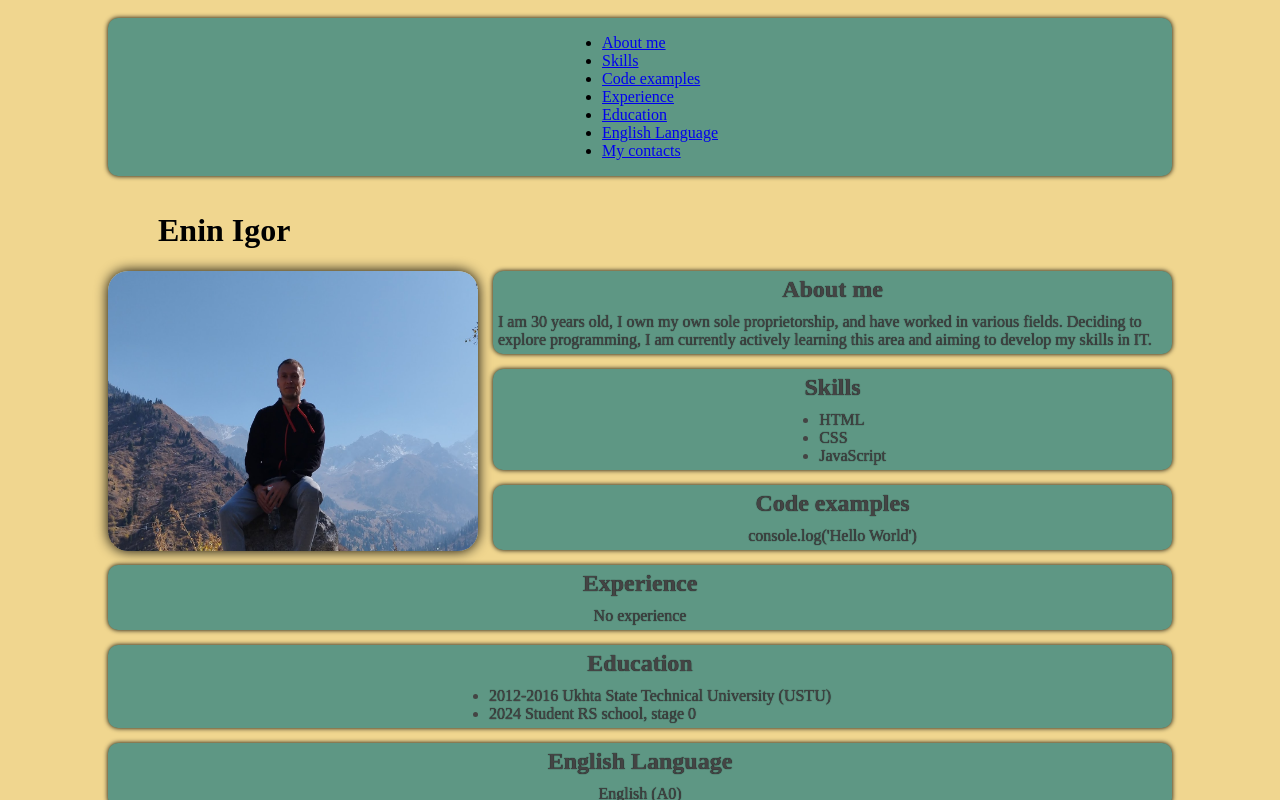
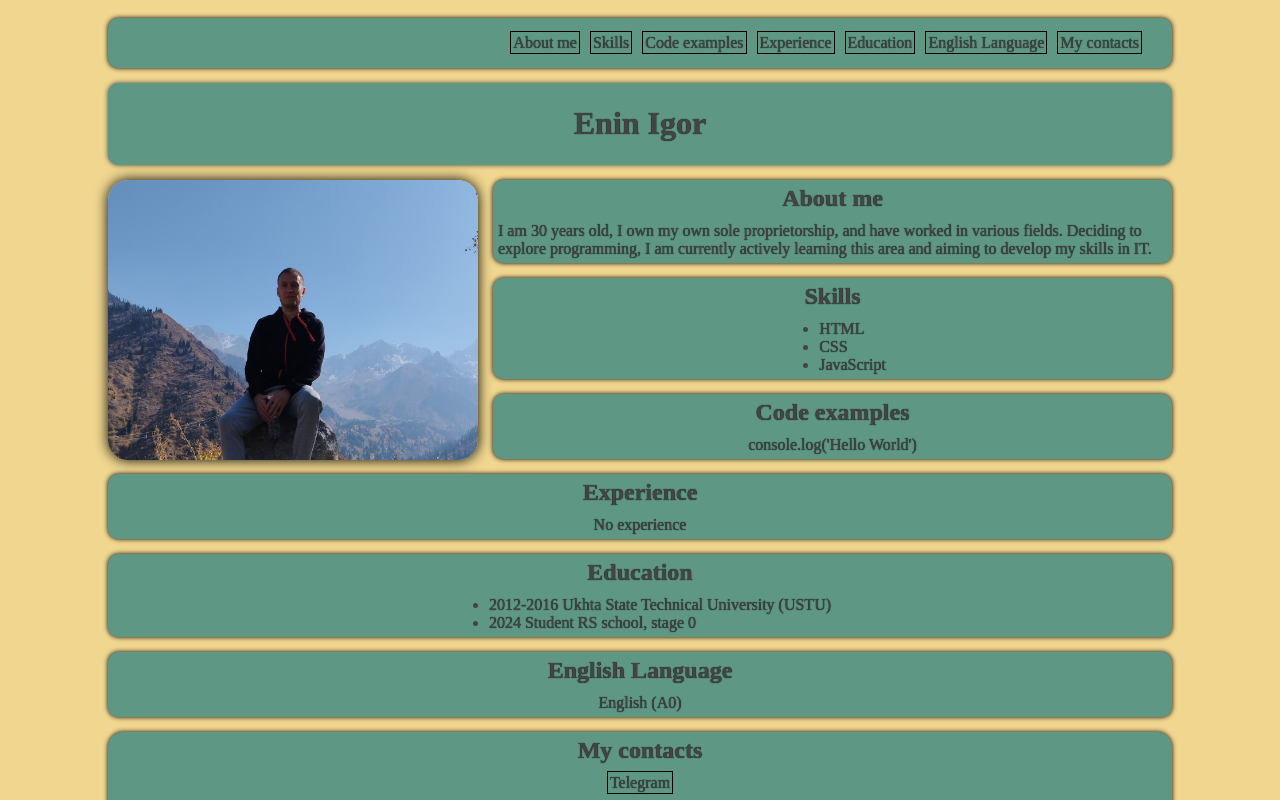
Before and after one commit to Igor9431/rsschool-cv, a plain HTML site: page index.html in a window 1280 px wide. Shown: the top 800 px of the page. Drawn offline with Linux system fonts and the light colour scheme.

Commit message:
feat: updating style

```diff
--- a/style.css
+++ b/style.css
@@ -106,7 +106,17 @@
 }
 .igor {
     display: flex;
-    margin-left: 150px;
+    background-color: #5e9784;
+    display: flex;
+    flex-direction: column;
+    justify-content: center;
+    align-items: center;
+    box-shadow: 0 0 5px;
+    border-radius: 10px;
+    margin-bottom: 15px;
+    color: rgb(68, 68, 68);
+    text-shadow: 0px 0px 1px black;
+    padding: 1px;
 }
 .hr {
     margin-left: 100px;
@@ -115,9 +125,8 @@
 .header {
     background-color: #5e9784;
     display: flex;
-    flex-direction: column;
-    justify-content: center;
-    align-items: center;
+    flex-direction: row-reverse;
+    align-items: flex-end;
     box-shadow: 0 0 5px;
     border-radius: 10px;
     margin-top: 10px;
@@ -146,11 +155,55 @@
 .social-buttons {
     display: flex;
     margin: 5px;
+    text-decoration: none;
 }
 .social-buttons p {
     padding-left: 10px;
     padding-right: 10px;
+    color: rgb(68, 68, 68);
+    text-shadow: 0px 0px 1px black;
 }
 .social-buttons a {
-
+    text-decoration: none;
+    color: #000;
 }
+.menu {
+}
+.nav-list {
+    display: flex;
+    list-style: none;
+    padding: 0 20px;
+  }
+  .li {
+    margin-right: 10px;
+    color: rgb(68, 68, 68);
+    text-shadow: 0px 0px 1px black;
+  }
+  html {
+    scroll-behavior: smooth;
+  }
+  .data {
+    color: rgb(68, 68, 68);
+    text-shadow: 0px 0px 1px black;
+  }
+  .nav-list a {
+    text-decoration: none;
+    border: 1px solid rgb(0, 0, 0);
+    padding: 2px;
+    background-size: black;
+    color: rgb(68, 68, 68);
+    text-shadow: 0px 0px 1px black;
+  }
+  .nav-list a:hover {
+    border: 1px solid rgb(240, 214, 143);
+   }
+   .contacts a {
+    text-decoration: none;
+    color: rgb(68, 68, 68);
+    text-shadow: 0px 0px 1px black;
+    border: 1px solid rgb(0, 0, 0);
+    padding: 2px;
+   }
+   .contacts a:hover {
+    border: 1px solid rgb(240, 214, 143);
+   }
```
